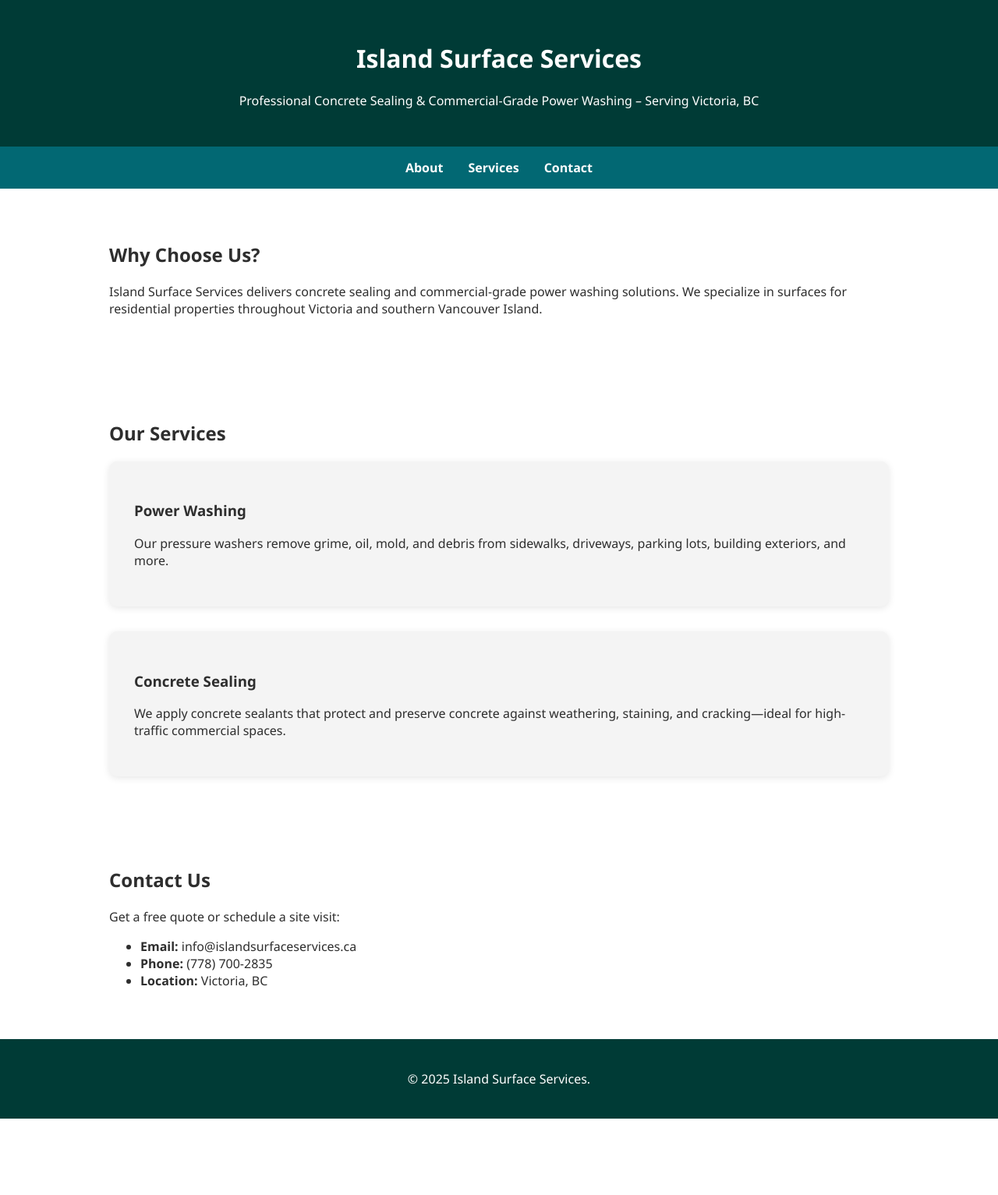
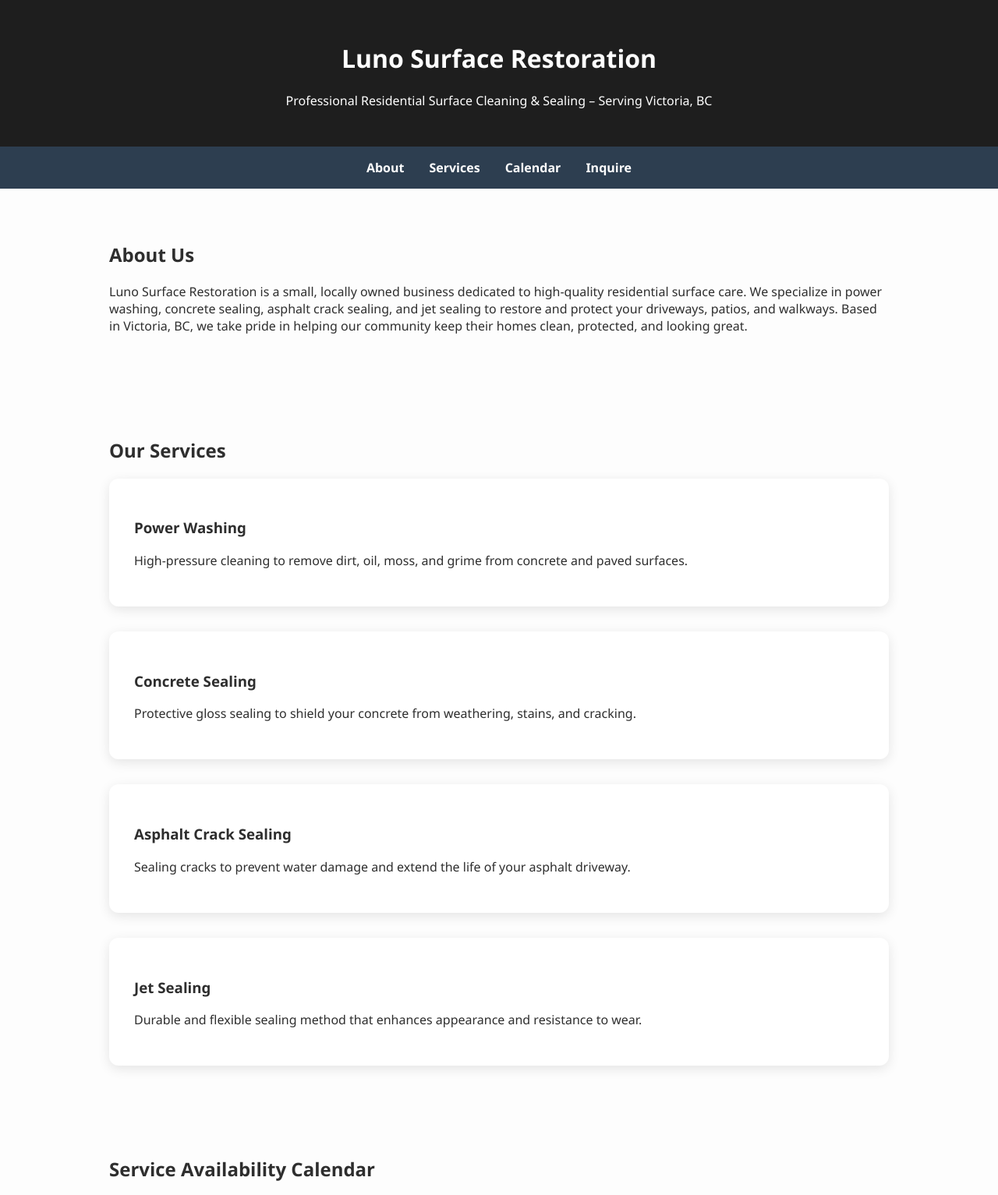
Before and after one commit to LunoSurfaceRestoration/island-surface-services, a plain HTML site: page index.html in a window 1280 px wide. Shown: the top 1533 px of the page at 78% size. Before the commit the page ends 1435 px from the top, so only its background shows below. Drawn offline with Linux system fonts and the light colour scheme.

Commit message:
index.html

```diff
--- a/index.html
+++ b/index.html
@@ -3,21 +3,22 @@
 <head>
   <meta charset="UTF-8" />
   <meta name="viewport" content="width=device-width, initial-scale=1.0" />
-  <title>Island Surface Services | Concrete Sealing & Power Washing</title>
+  <title>Luno Surface Restoration | Residential Surface Cleaning & Sealing</title>
   <style>
     body {
       margin: 0;
       font-family: 'Segoe UI', Tahoma, Geneva, Verdana, sans-serif;
       color: #2e2e2e;
+      background-color: #fdfdfd;
     }
     header {
-      background-color: #003B36;
+      background-color: #1e1e1e;
       color: #fff;
       padding: 2rem;
       text-align: center;
     }
     nav {
-      background-color: #026873;
+      background-color: #2d3e50;
       padding: 1rem;
       display: flex;
       justify-content: center;
@@ -40,13 +41,33 @@
     }
     .service {
       flex: 1 1 45%;
-      background: #f4f4f4;
+      background: #ffffff;
       padding: 2rem;
-      border-radius: 10px;
-      box-shadow: 0 2px 10px rgba(0,0,0,0.1);
+      border-radius: 12px;
+      box-shadow: 0 4px 15px rgba(0,0,0,0.1);
+    }
+    form input, form textarea {
+      width: 100%;
+      padding: 0.75rem;
+      margin: 0.5rem 0;
+      border: 1px solid #ccc;
+      border-radius: 6px;
+    }
+    form button {
+      background-color: #2d3e50;
+      color: white;
+      padding: 0.75rem 1.5rem;
+      border: none;
+      border-radius: 6px;
+      cursor: pointer;
+    }
+    iframe {
+      width: 100%;
+      height: 400px;
+      border: none;
     }
     footer {
-      background-color: #003B36;
+      background-color: #1e1e1e;
       color: white;
       text-align: center;
       padding: 1.5rem 0;
@@ -55,20 +76,21 @@
 </head>
 <body>
   <header>
-    <h1>Island Surface Services</h1>
-    <p>Professional Concrete Sealing & Commercial-Grade Power Washing – Serving Victoria, BC</p>
+    <h1>Luno Surface Restoration</h1>
+    <p>Professional Residential Surface Cleaning & Sealing – Serving Victoria, BC</p>
   </header>
 
   <nav>
     <a href="#about">About</a>
     <a href="#services">Services</a>
-    <a href="#contact">Contact</a>
+    <a href="#calendar">Calendar</a>
+    <a href="#inquire">Inquire</a>
   </nav>
 
   <section id="about">
-    <h2>Why Choose Us?</h2>
+    <h2>About Us</h2>
     <p>
-      Island Surface Services delivers concrete sealing and commercial-grade power washing solutions. We specialize in surfaces for residential properties throughout Victoria and southern Vancouver Island.
+      Luno Surface Restoration is a small, locally owned business dedicated to high-quality residential surface care. We specialize in power washing, concrete sealing, asphalt crack sealing, and jet sealing to restore and protect your driveways, patios, and walkways. Based in Victoria, BC, we take pride in helping our community keep their homes clean, protected, and looking great.
     </p>
   </section>
 
@@ -77,31 +99,44 @@
     <div class="services">
       <div class="service">
         <h3>Power Washing</h3>
-        <p>
-          Our pressure washers remove grime, oil, mold, and debris from sidewalks, driveways, parking lots, building exteriors, and more.
-        </p>
+        <p>High-pressure cleaning to remove dirt, oil, moss, and grime from concrete and paved surfaces.</p>
       </div>
       <div class="service">
         <h3>Concrete Sealing</h3>
-        <p>
-          We apply concrete sealants that protect and preserve concrete against weathering, staining, and cracking—ideal for high-traffic commercial spaces.
-        </p>
+        <p>Protective gloss sealing to shield your concrete from weathering, stains, and cracking.</p>
+      </div>
+      <div class="service">
+        <h3>Asphalt Crack Sealing</h3>
+        <p>Sealing cracks to prevent water damage and extend the life of your asphalt driveway.</p>
+      </div>
+      <div class="service">
+        <h3>Jet Sealing</h3>
+        <p>Durable and flexible sealing method that enhances appearance and resistance to wear.</p>
       </div>
     </div>
   </section>
 
-  <section id="contact">
-    <h2>Contact Us</h2>
-    <p>Get a free quote or schedule a site visit:</p>
-    <ul>
-      <li><strong>Email:</strong> info@islandsurfaceservices.ca</li>
-      <li><strong>Phone:</strong> (778) 700-2835</li>
-      <li><strong>Location:</strong> Victoria, BC</li>
-    </ul>
+  <section id="calendar">
+    <h2>Service Availability Calendar</h2>
+    <iframe src="https://calendar.google.com/calendar/embed?src=lunosurfacerestoration%40gmail.com&ctz=America%2FVancouver"></iframe>
+  </section>
+
+  <section id="inquire">
+    <h2>Inquire Now</h2>
+    <p>Interested in a quote or booking? Fill out the form below and we'll get back to you as soon as possible.</p>
+    <form action="https://formspree.io/f/xwkgqnyg" method="POST">
+      <input type="text" name="First Name" placeholder="First Name" required />
+      <input type="text" name="Last Name" placeholder="Last Name" required />
+      <input type="text" name="Address" placeholder="Address" required />
+      <input type="email" name="Email" placeholder="Email" />
+      <input type="tel" name="Phone" placeholder="Phone Number" />
+      <textarea name="Message" placeholder="Tell us what you need..." rows="5"></textarea>
+      <button type="submit">Submit Inquiry</button>
+    </form>
   </section>
 
   <footer>
-    <p>&copy; 2025 Island Surface Services.</p>
+    <p>&copy; 2025 Luno Surface Restoration. All rights reserved.</p>
   </footer>
 </body>
 </html>
```
